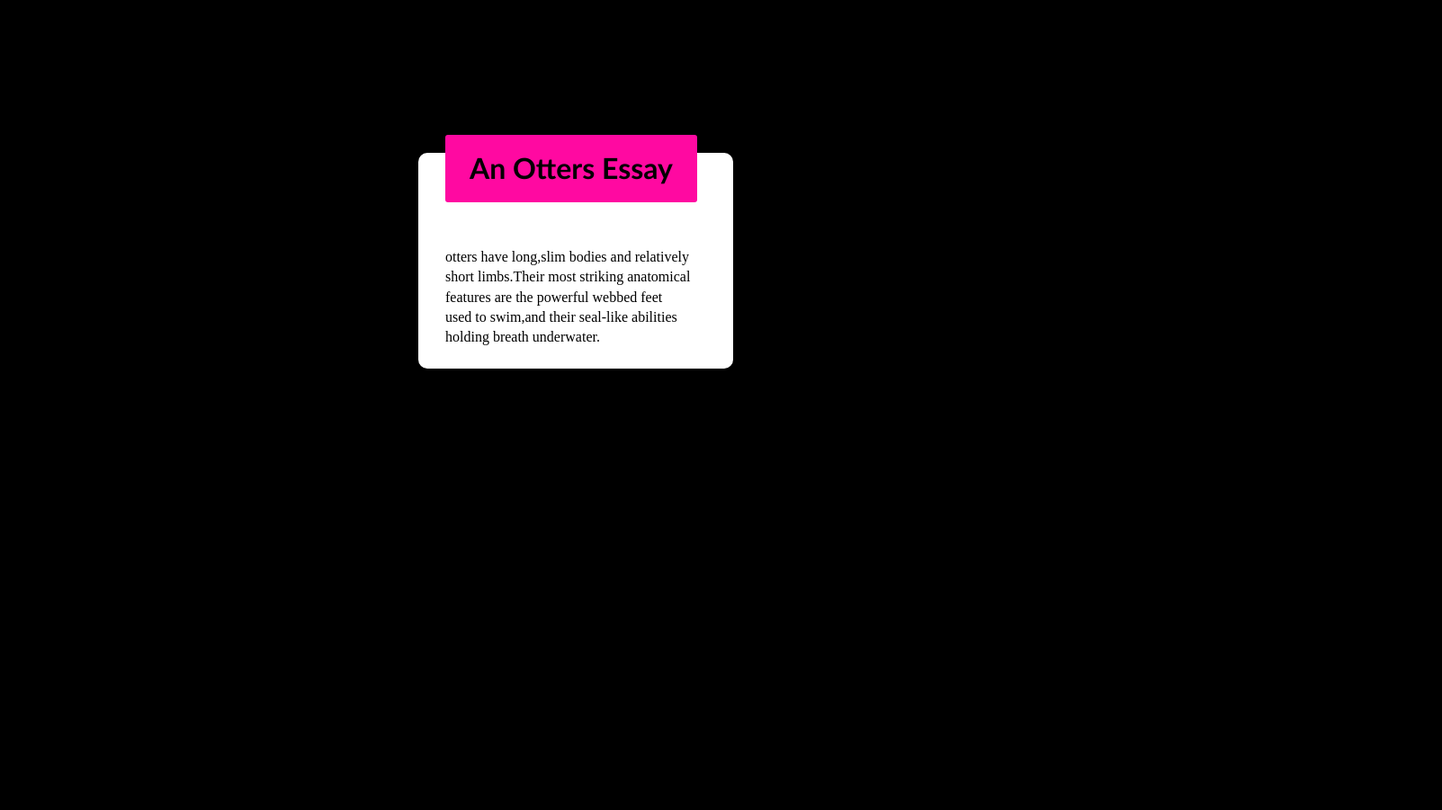
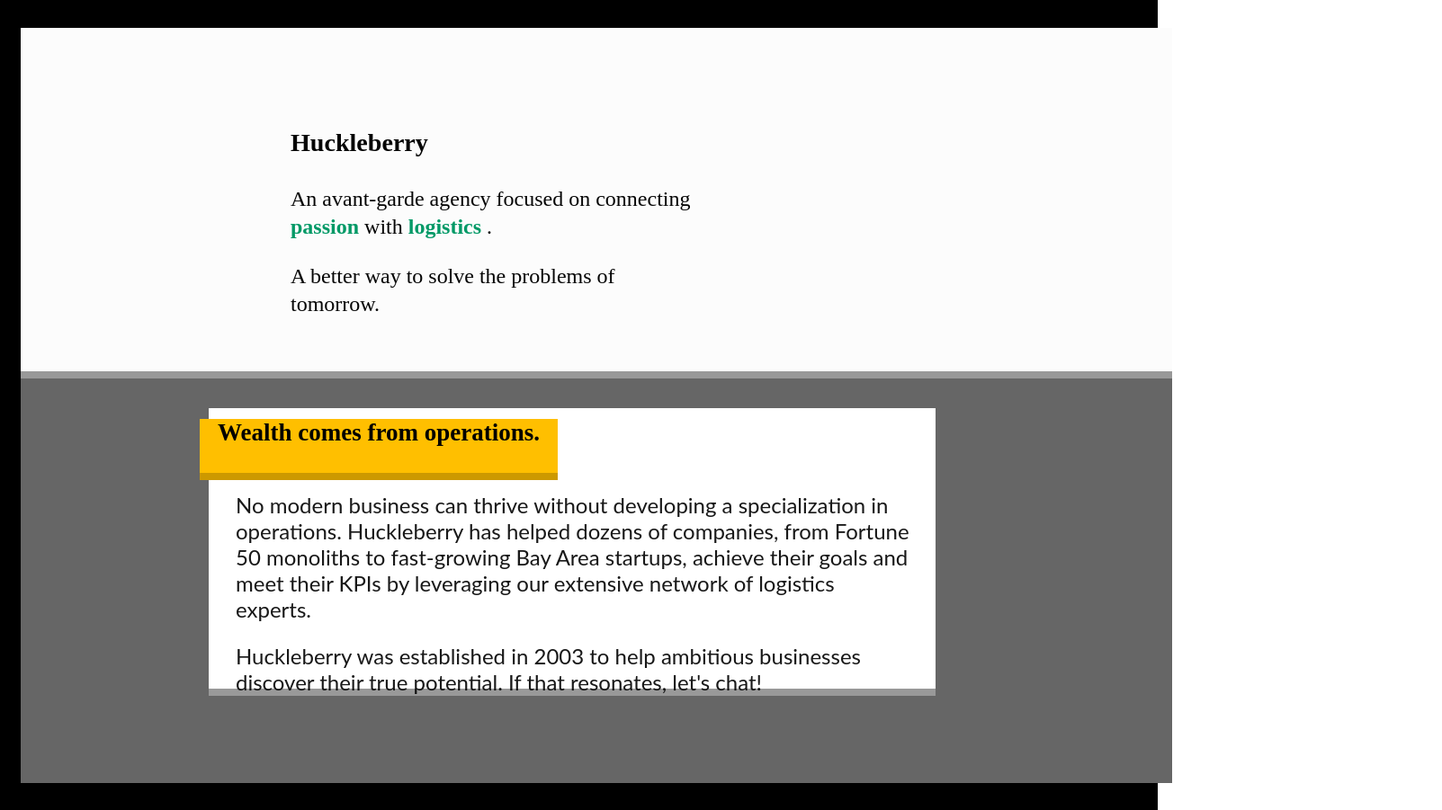
Before and after one commit to Raymond-dev1/Css-assignments, a plain HTML site: page index.html in a window 1280 px wide. Shown: the whole page at 90% size, 1603 px wide, since content can reach past the window. Before the commit the page ends 800 px from the top, so only its background shows below. Drawn offline with Linux system fonts and the light colour scheme.

Commit message:
assignment 2

```diff
--- a/index.css
+++ b/index.css
@@ -1,39 +1,96 @@
-body{
-    background-color: #000000;
-    display: flex;
-    justify-self: center;
-    align-content: center;
-    margin-top:150px;
-    color: #fff;
-    height:250px;
-    font-family:'Times New Roman', Times, serif
+.header{
+    width: 1280px;
+    height: 382px;
+    margin-top:-20px;
+    gap: 0px;
+    border-bottom: 8px solid #999999;
+    background-color:rgb(252, 252, 252)
+}
+.box{
+    color: rgb(5, 5, 5);
+     position: relative;
+    left:300px;
+    top: 110px;
+    font-family:"times new roman";
+    font-weight: 800px;
+    font-size: x-large;
+    line-height: 1.3;
+}
+.card{
+    background-color:white;
+    position: absolute;
+    left: 70px;
+    width: 808px;
+height: 312px;
+top: 454px;
+left: 232px;
+gap: 0px;
+border: 0px 0px 8px 0px;
+opacity: 0px;
+border-bottom: 8px solid #999999;
+}
+.banner{
+    margin:-10px;
+    border-color:#CC9900;
+    width: 398px;
+    text-align: center;
+    background-color: #FFBF00;
+    height:60px;
+    font-family:"gill-sans";
+    font-size:large;
+    font-weight:400px;
+    border-bottom: 8px solid #CC9900;
+}
+.main{
+    width: 1280px;
+height: 450px;
+top: 382px;
+gap: 0px;
+opacity: 0px;
+background-color: #666666;
+}
+.main-content{
+    color: rgba(0, 0, 0, 0.904);
+    font-family:"lato";
+    width: 750px;
+    font-size:x-large;
+    line-height: 1.2;
+    position: relative;
+    left: 30px;
 }
 .container{
-   position: relative;
-   background-color: #fff;
-   color: #000;
-   width: 310px;
-   padding:20px;
-   margin:20px;
-   height: 200px;
-   border-radius: 10px;
-   font-weight: 25px;
-   line-height:1.4;
-   box-shadow: 0 4px 10px rgba(0, 0, 0, 0.5);
+    border: 30px solid black;
+    background-color: black;
+    margin: -15px;
 }
-.header{
-    font-family:'Gill Sans';
-    background-color:rgb(255, 9, 161);
-    font-weight:800;
-    font-size:xx-large;
-    text-align: center;
-    position: relative;
-    border-radius:3px;
-    padding:15px;
-    width:250px;
-    bottom: 40px;
-    left:10px;
+.green-text{
+    color:#009966;
+    font-weight: 800;
 }
-.content{
-    padding: 10px;
+/* For mobile phones: */
+@media (max-width: 600px) {
+    .container {
+        padding: 10px;
+    }
+
+    .item {
+        width: 100%;
+        margin-bottom: 20px;
+    }
 }
+
+/* For tablets: */
+@media (min-width: 601px) and (max-width: 768px) {
+    .item {
+        width: 48%;
+        margin: 1%;
+    }
+}
+
+/* For desktops: */
+@media (min-width: 769px) {
+    .item {
+        width: 22%;
+        margin: 1%;
+    }
+}
--- a/index.html
+++ b/index.html
@@ -4,20 +4,33 @@
     <meta charset="UTF-8">
     <meta name="viewport" content="width=device-width, initial-scale=1.0">
     <title>Document</title>
-    <link href="index.css"rel="stylesheet"></a>
+    <link rel="stylesheet" href="index.css">
 </head>
 <body>
-        <div class="container">
-         <div class="header">
-              An Otters Essay
+    <section class="container">
+    <section class="header">
+        <div class="box">
+        <h1>Huckleberry</h1>
+        <div class="content">
+        <p>An avant-garde agency focused on connecting <br><span class="green-text">passion</span> with <span  class="green-text">logistics</span> .</p>
+        <P>A better way to solve the problems of <br>tomorrow.</P>
+    </div>
+    </div>
+    </section>
+       <section class="main">
+        <div class="card">
+            <div class="banner">
+            <h2>Wealth comes from operations.</h2>
+            </div>
+    <div class="main-content">
+            <p>No modern business can thrive without developing a specialization in operations.
+                Huckleberry has helped dozens of companies, from Fortune 50 monoliths to fast-growing Bay Area startups,
+                achieve their goals and meet their KPIs by leveraging our extensive network of logistics experts.</p>
+            <p>Huckleberry was established in 2003 to help ambitious businesses discover their true potential.
+                If that resonates, let's chat!</p>
+            </div>
         </div>
-          <div class="content">
-            otters have long,slim bodies and relatively
-        short limbs.Their most striking anatomical
-        features are  the powerful webbed feet<br>
-        used to swim,and their seal-like abilities
-        holding breath underwater.
-      </div>
-  </div>
+    </section>
+</section>
 </body>
 </html>
```
